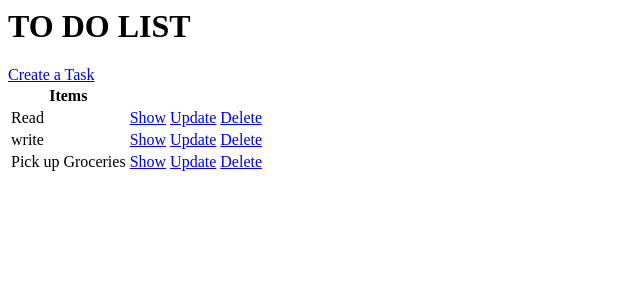
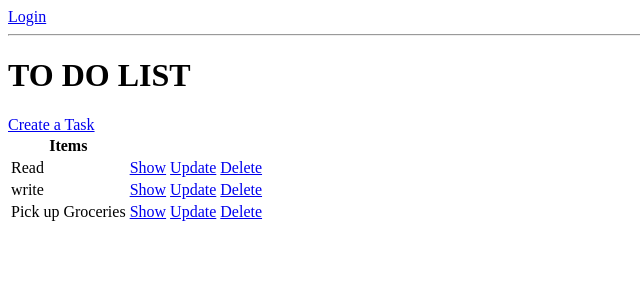
Before and after one commit to robster619007/TODOListProject, a Django app: page /task/ in a window 1280 px wide. Shown: the top 300 px of the page, without its empty margins (0-640 px from the left). Run offline with Django 3.2, Linux system fonts and the light colour scheme; data comes from the database, SQL or seed files in the repository; both versions use the stored data as it was after the commit.

Commit message:
added logout feature

```diff
--- a/main/templates/main/todotask_list.html
+++ b/main/templates/main/todotask_list.html
@@ -1,3 +1,10 @@
+{% if request.user.is_authenticated %}
+<p>{{request.user}}'s To do List</p>
+<a href="{% url 'logout' %}">Logout</a>
+{% else %}
+<a href="{% url 'login' %}">Login</a>
+{% endif %}
+<hr>
 <h1>TO DO LIST</h1>
 <a href="{% url 'createTask' %}">Create a Task</a>
 <table>
--- a/main/urls.py
+++ b/main/urls.py
@@ -1,8 +1,9 @@
 from django.urls import path
 from .views import TodoList,TodoListDetail,CreateTask,UpdateTask,DeleteTask,UserLogin
-
+from django.contrib.auth.views import LogoutView
 urlpatterns = [
     path ('',UserLogin.as_view(), name='login'),
+    path ('logout/',LogoutView.as_view(next_page='login'), name='logout'),
     path ('task/',TodoList.as_view(),name='Task'),
     path ('detail/<int:pk>/',TodoListDetail.as_view(),name='detail'),
     path ('createTask/',CreateTask.as_view(),name='createTask'),
```
Also changed, not shown: db.sqlite3.
